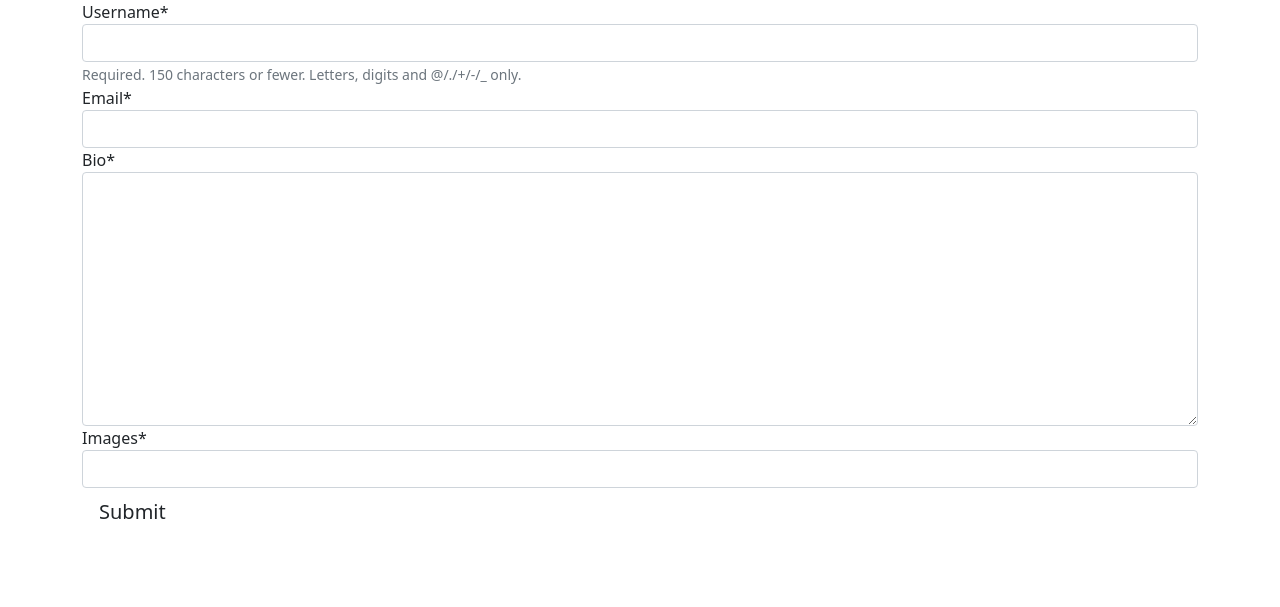
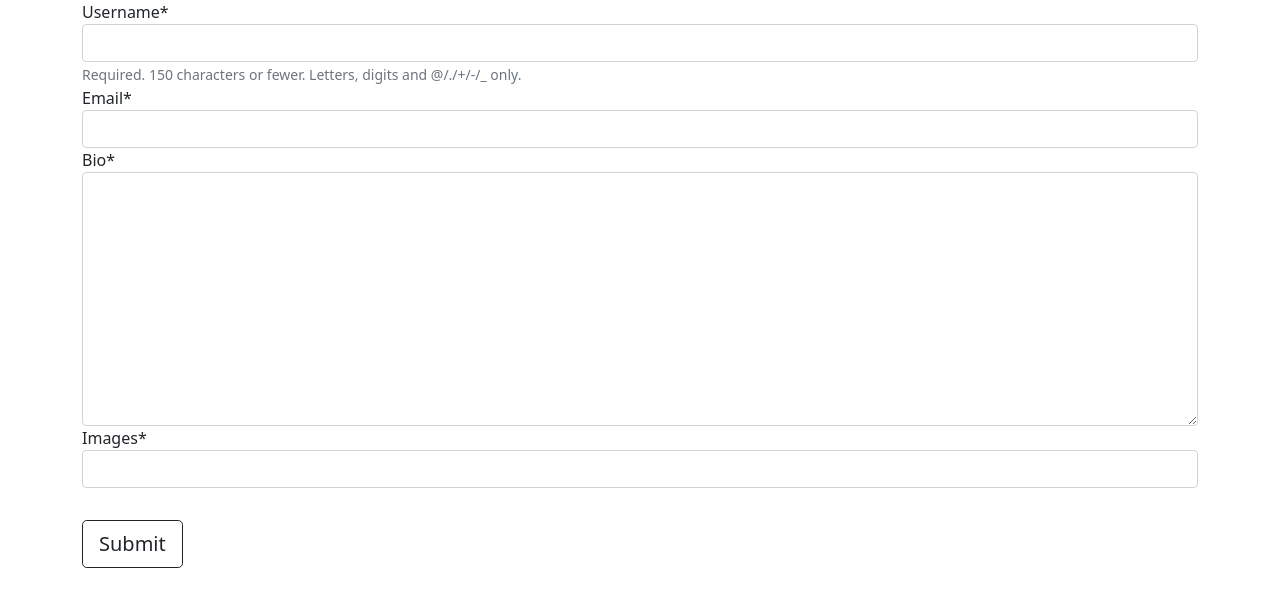
Before and after one commit to Awadh-Awadh/As_Instagram, a Django app: template feed/templates/feed/pedit.html in a window 1280 px wide. Shown: the top 607 px of the page. Run offline with Django 3.2, Linux system fonts and the light colour scheme; the template is opened without the code that fills it: values that come from a table or form of the project are taken from there, others are empty; some libraries are stand-ins or nearby versions.

Commit message:
position button

```diff
--- a/feed/static/css/main.css
+++ b/feed/static/css/main.css
@@ -110,3 +110,6 @@ a{
   width: 200px;
   height: auto;
 }
+.button{
+  margin: 2rem 0;
+}
--- a/feed/templates/feed/pedit.html
+++ b/feed/templates/feed/pedit.html
@@ -6,7 +6,10 @@
 
   {{u_form|crispy}}
   {{p_form|crispy}}
-  <button class = "btn btn-lg">Submit</button>
+  <div class="button">
+    <button class = "btn btn-lg btn-outline-dark">Submit</button>
+  </div>
+
 </form>
 
 {% endblock %}
--- a/feed/templates/feed/post.html
+++ b/feed/templates/feed/post.html
@@ -5,7 +5,10 @@
   {% csrf_token %}
 
   {{form|crispy}}
-  <button class = "btn btn-lg btn-outline-dark">Post</button>
+  <div class="button">
+    <button class = "btn btn-lg btn-outline-dark">Post</button>
+  </div>
+
 </form>
 
 {% endblock %}
```
